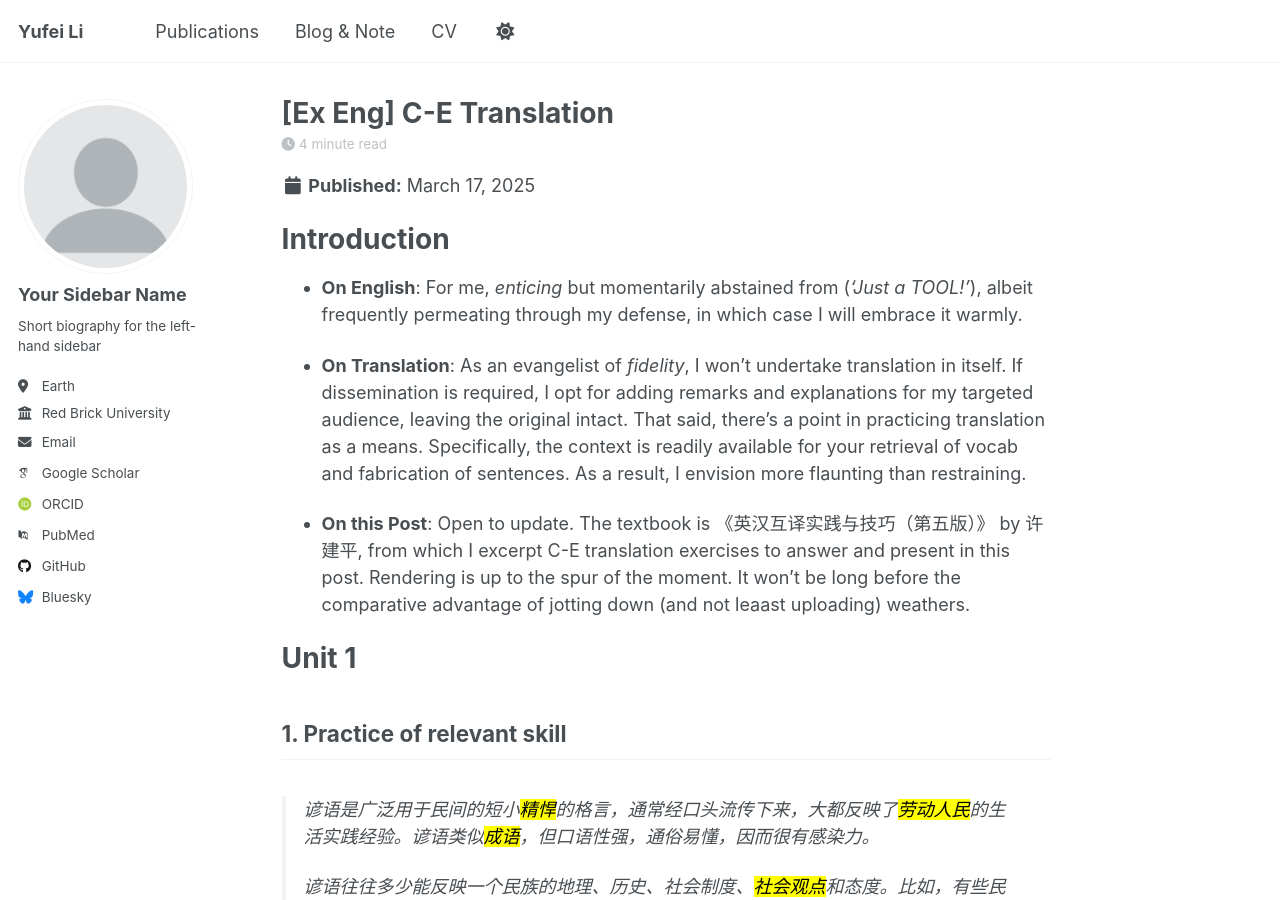
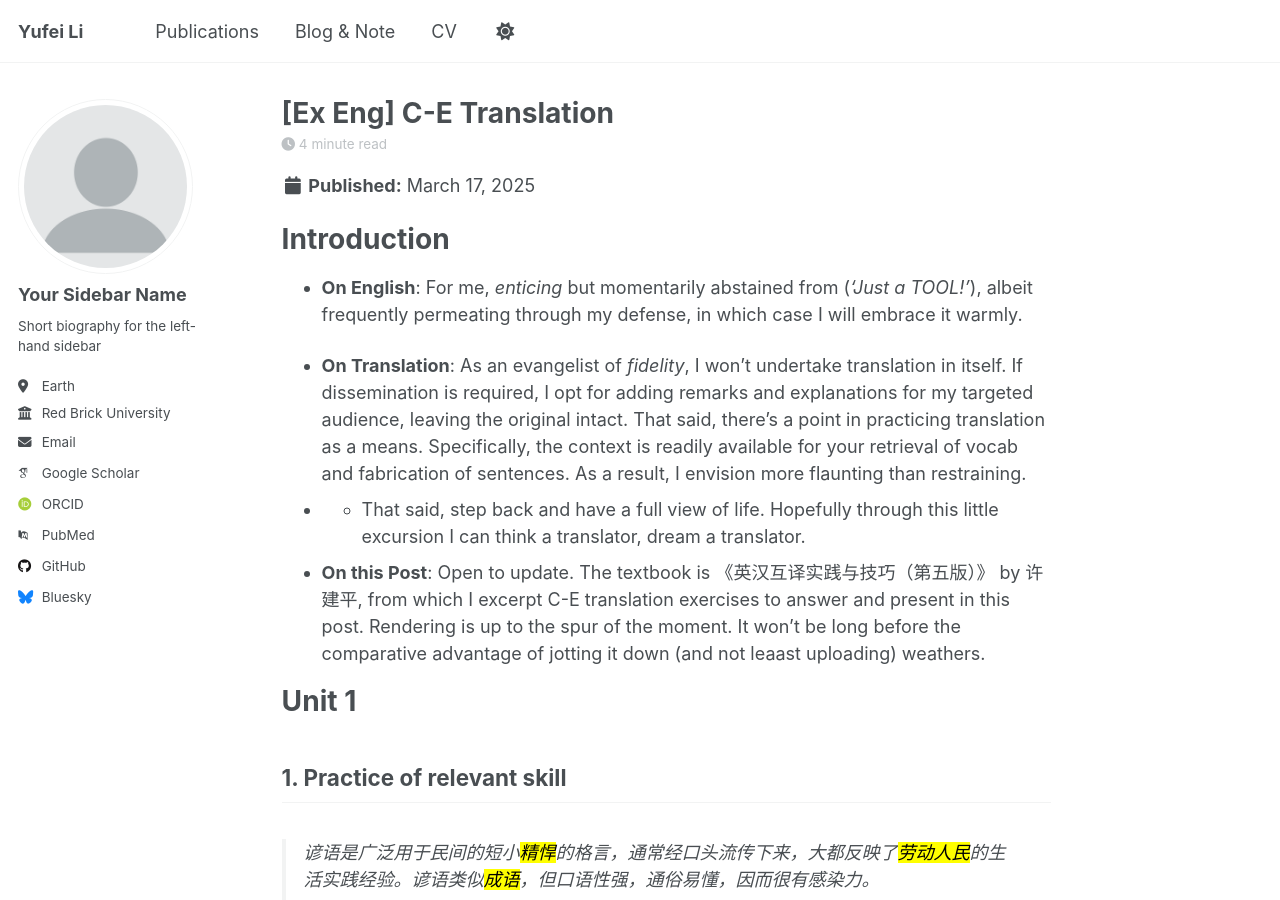
Before and after one commit to Floraaah/Floraaah, a Jekyll site: the page built from _posts/2025-03-17-blog-post-1.md, in a window 1280 px wide and 900 px high. Built offline with Jekyll 4.4.1, drawn with Linux system fonts in a browser that asks for light colours; some web fonts are replaced.

Commit message:
Update 2025-03-17-blog-post-1.md

```diff
--- a/_posts/2025-03-17-blog-post-1.md
+++ b/_posts/2025-03-17-blog-post-1.md
@@ -12,8 +12,9 @@ tags:
 - **On English**: For me, *enticing* but momentarily abstained from (*'Just a TOOL!'*), albeit frequently permeating through my defense, in which case I will embrace it warmly.
 
 - **On Translation**: As an evangelist of *fidelity*, I won't undertake translation in itself. If dissemination is required, I opt for adding remarks and explanations for my targeted audience, leaving the original intact. That said, there's a point in practicing translation as a means. Specifically, the context is readily available for your retrieval of vocab and fabrication of sentences. As a result, I envision more flaunting than restraining.
+- + That said, step back and have a full view of life. Hopefully through this little excursion I can think a translator, dream a translator.
 
-- **On this Post**: Open to update. The textbook is 《英汉互译实践与技巧（第五版）》 by 许建平, from which I excerpt C-E translation exercises to answer and present in this post. Rendering is up to the spur of the moment. It won't be long before the comparative advantage of jotting down (and not leaast uploading) weathers.
+- **On this Post**: Open to update. The textbook is 《英汉互译实践与技巧（第五版）》 by 许建平, from which I excerpt C-E translation exercises to answer and present in this post. Rendering is up to the spur of the moment. It won't be long before the comparative advantage of jotting it down (and not leaast uploading) weathers.
 
 
 # Unit 1
```
